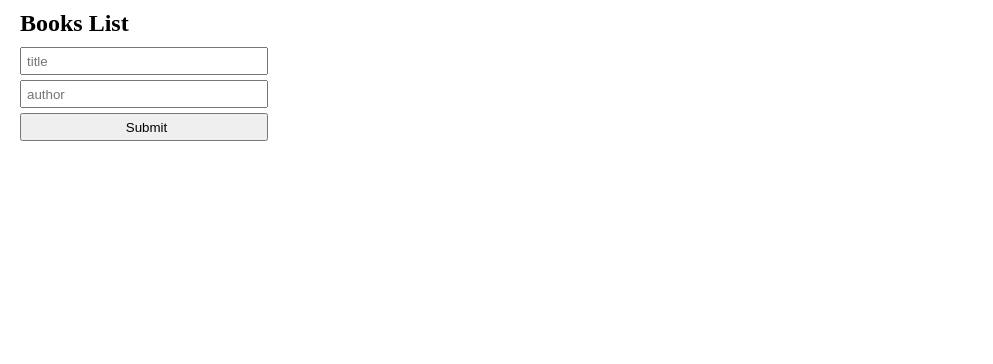
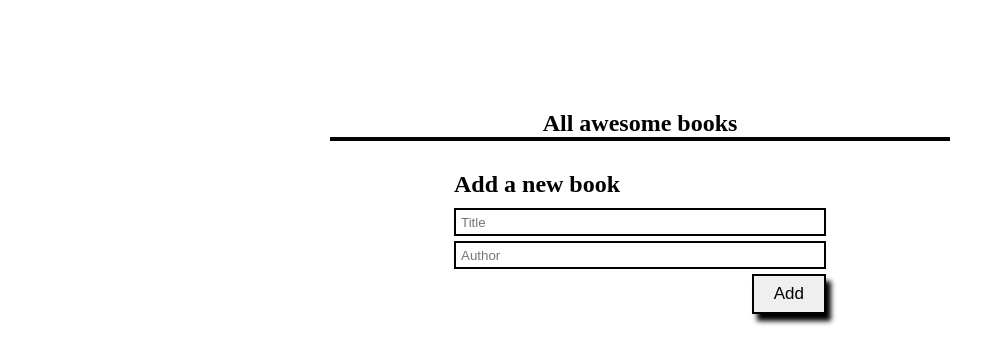
Before and after one commit to hasnatali1947/Awesome-books, a website with bundled scripts: page Index.html in a window 1280 px wide. Shown: the whole page, without its empty margins (0-993 px from the left). Built offline with nearby package versions, Linux system fonts and the light colour scheme.

Commit message:
Add styling

```diff
--- a/Index.html
+++ b/Index.html
@@ -9,15 +9,17 @@
 </head>
 <body>
 
-    <section>
-        <h1>Books List</h1>
-        <div class="collection">
-        </div>
+    <section class="main-container">
+        <h1 class="All-books">All awesome books</h1>
+            <div class="collection">
+            </div>
+
         <div class="inputs">
-            <form action="">
-                <input type="text" name="book" id="book" placeholder="title" required>
-                <input type="text" name="author" id="author" placeholder="author" required>
-                <input type="submit" name="" class="btn" id="submit">
+            <h2>Add a new book</h2>
+            <form action="" class="form-values">
+                <input type="text" class="input-container" name="book" id="book" placeholder="Title" required>
+                <input type="text" class="input-container" name="author" id="author" placeholder="Author" required>
+                <button type="submit" name="" class="btn" id="submit">Add</button>
             </form>
         </div>
     </section>
--- a/style.css
+++ b/style.css
@@ -10,6 +10,8 @@ ul {
   display: flex;
   flex-direction: row;
   border-bottom: 1px solid black;
+  justify-content: space-between;
+    align-items: center;
 }
 
 ul li {
@@ -32,3 +34,48 @@ input {
   height: 3.5vh;
   text-indent: 5px;
 }
+
+.All-books {
+  color: black;
+}
+
+.main-container {
+  display: flex;
+  align-items: center;
+  justify-content: center;
+  flex-direction: column;
+  position: relative;
+  top: 100px;
+}
+
+.collection {
+  border: 2px solid black;
+  width: 50%;
+}
+
+.collection ul:nth-child(odd) {
+  background-color: grey;
+}
+
+.inputs {
+  margin-top: 30px;
+  width: 30%;
+}
+
+.form-values {
+  width: 100%;
+}
+
+.form-values .input-container{
+  border: 2px solid black;
+  width: 100%;
+}
+
+.form-values .btn, .remove {
+  align-self: flex-end;
+  padding: 8px 20px;
+  font-size: 17px;
+  border: 2px solid black;
+  box-shadow: 5px 7px 5px rgb(0 0 0);
+  transition: box-shadow 0.2s;
+}
```
